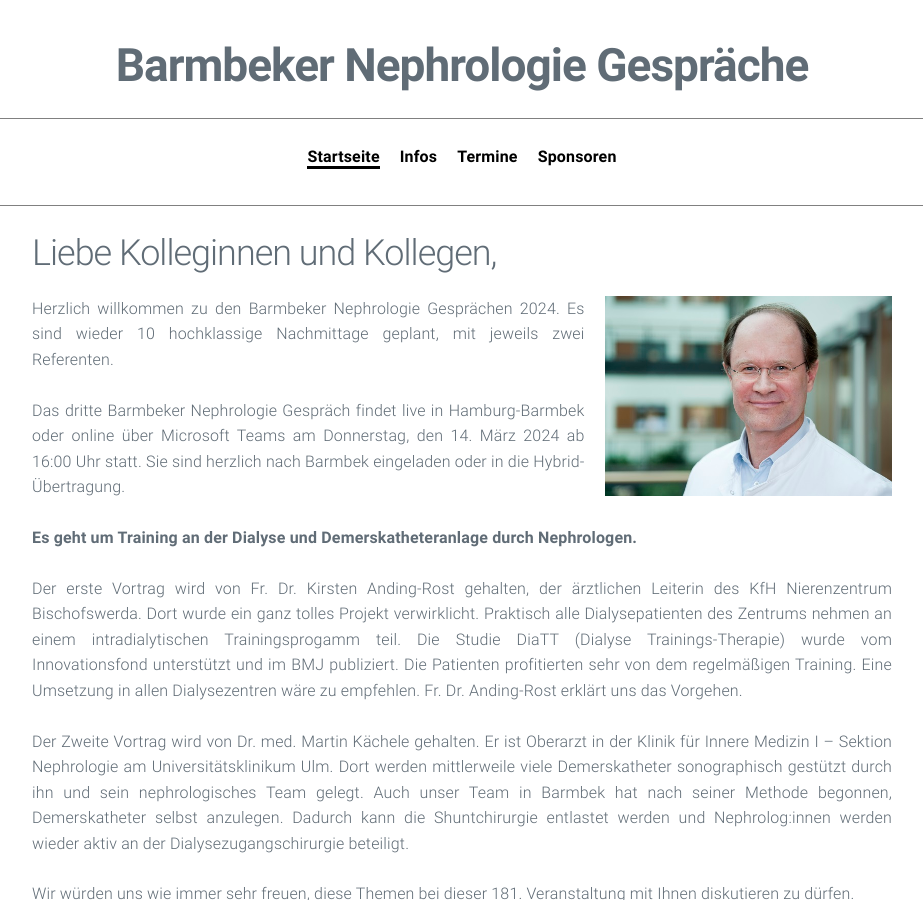
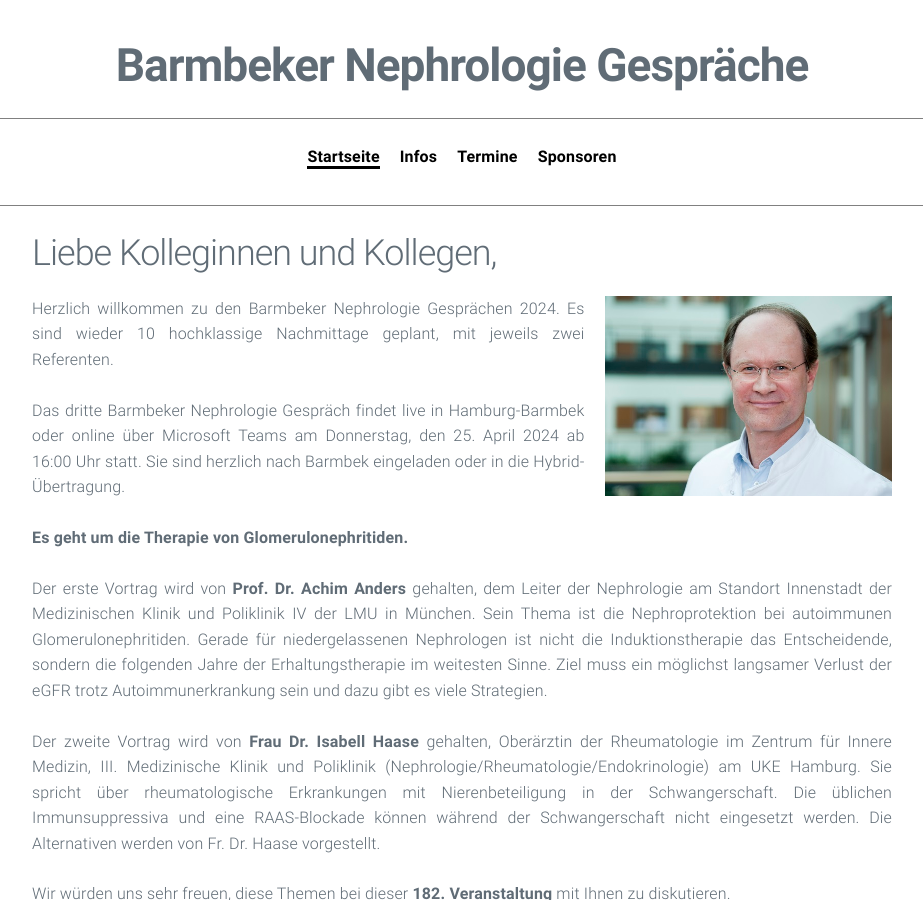
Before and after one commit to manuelpaul86/manuelpaul86.github.io, a Jekyll site: the page built from index.md, in a window 1280 px wide and 900 px high. Shown: the whole window, without its empty margins (178-1101 px from the left). Built offline with Jekyll 4.4.1, drawn with Linux system fonts in a browser that asks for light colours.

Commit message:
Update index.md

```diff
--- a/index.md
+++ b/index.md
@@ -7,15 +7,15 @@ title: Barmbeker Nephrologie Gespräche
 <img src="/assets/images/CA_Meyer.jpg" height="200rem" alt="Portraitfoto Hon. Prof. Dr. Tobias N. Meyer" style="float:right; margin-left:20px; margin-bottom:20px;">
 Herzlich willkommen zu den Barmbeker Nephrologie Gesprächen 2024. Es sind wieder 10 hochklassige Nachmittage geplant, mit jeweils zwei Referenten.
 
-Das dritte Barmbeker Nephrologie Gespräch findet live in Hamburg-Barmbek oder online über Microsoft Teams am Donnerstag, den 14. März 2024 ab 16:00 Uhr statt. Sie sind herzlich nach Barmbek eingeladen oder in die Hybrid-Übertragung.
+Das dritte Barmbeker Nephrologie Gespräch findet live in Hamburg-Barmbek oder online über Microsoft Teams am Donnerstag, den 25. April 2024 ab 16:00 Uhr statt. Sie sind herzlich nach Barmbek eingeladen oder in die Hybrid-Übertragung.
 
-**Es geht um Training an der Dialyse und Demerskatheteranlage durch Nephrologen.**
+**Es geht um die Therapie von Glomerulonephritiden.**
 
-Der erste Vortrag wird von Fr. Dr. Kirsten Anding-Rost gehalten, der ärztlichen Leiterin des KfH Nierenzentrum Bischofswerda. Dort wurde ein ganz tolles Projekt verwirklicht. Praktisch alle Dialysepatienten des Zentrums nehmen an einem intradialytischen Trainingsprogamm teil. Die Studie DiaTT (Dialyse Trainings-Therapie) wurde vom Innovationsfond unterstützt und im BMJ publiziert. Die Patienten profitierten sehr von dem regelmäßigen Training. Eine Umsetzung in allen Dialysezentren wäre zu empfehlen. Fr. Dr. Anding-Rost erklärt uns das Vorgehen.
+Der erste Vortrag wird von **Prof. Dr. Achim Anders** gehalten, dem Leiter der Nephrologie am Standort Innenstadt der Medizinischen Klinik und Poliklinik IV der LMU in München. Sein Thema ist die Nephroprotektion bei autoimmunen Glomerulonephritiden. Gerade für niedergelassenen Nephrologen ist nicht die Induktionstherapie das Entscheidende, sondern die folgenden Jahre der Erhaltungstherapie im weitesten Sinne. Ziel muss ein möglichst langsamer Verlust der eGFR trotz Autoimmunerkrankung sein und dazu gibt es viele Strategien.
 
-Der Zweite Vortrag wird von Dr. med. Martin Kächele gehalten. Er ist Oberarzt in der Klinik für Innere Medizin I – Sektion Nephrologie am Universitätsklinikum Ulm. Dort werden mittlerweile viele Demerskatheter sonographisch gestützt durch ihn und sein nephrologisches Team gelegt. Auch unser Team in Barmbek hat nach seiner Methode begonnen, Demerskatheter selbst anzulegen. Dadurch kann die Shuntchirurgie entlastet werden und Nephrolog:innen werden wieder aktiv an der Dialysezugangschirurgie beteiligt.
+Der zweite Vortrag wird von **Frau Dr. Isabell Haase** gehalten, Oberärztin der Rheumatologie im Zentrum für Innere Medizin, III. Medizinische Klinik und Poliklinik (Nephrologie/Rheumatologie/Endokrinologie) am UKE Hamburg. Sie spricht über rheumatologische Erkrankungen mit Nierenbeteiligung in der Schwangerschaft. Die üblichen Immunsuppressiva und eine RAAS-Blockade können während der Schwangerschaft nicht eingesetzt werden. Die Alternativen werden von Fr. Dr. Haase vorgestellt.
 
-Wir würden uns wie immer sehr freuen, diese Themen bei dieser 181. Veranstaltung mit Ihnen diskutieren zu dürfen.
+Wir würden uns sehr freuen, diese Themen bei dieser **182. Veranstaltung** mit Ihnen zu diskutieren.
 
 <a class="button" href="https://urldefense.com/v3/__https:/teams.microsoft.com/l/meetup-join/19*3ameeting_YmUxOTUxMDQtOWQ3MC00MWNkLWJhZmQtODZkMGRiMmM0OGE3*40thread.v2/0?context=*7b*22Tid*22*3a*22e6160a47-a12e-4ab1-be56-bddd09456693*22*2c*22Oid*22*3a*2254de3200-43af-4cbb-8fde-9d0457be7bcb*22*7d__;JSUlJSUlJSUlJSUlJSUl!!On_szuMZSg!P8KCBVeQsPDEIxj4qwiFDVMO5JeH1etvPsBx6GpLpi5veQZ0VTaIMGUiJ7xRwgLwe7KPxeebrT0HLDLQDSS2$" target="_blank">Hier geht es zur Fortbildung!</a>
 
```
